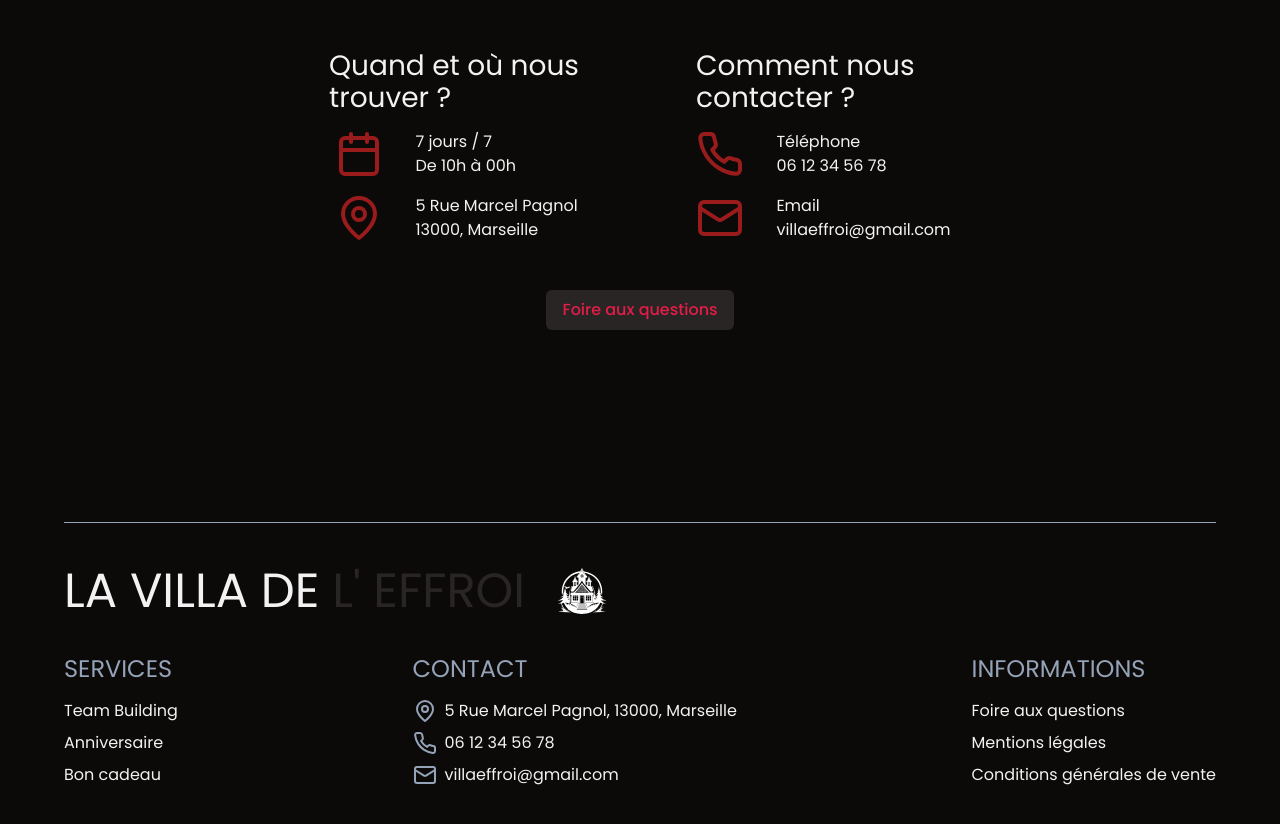
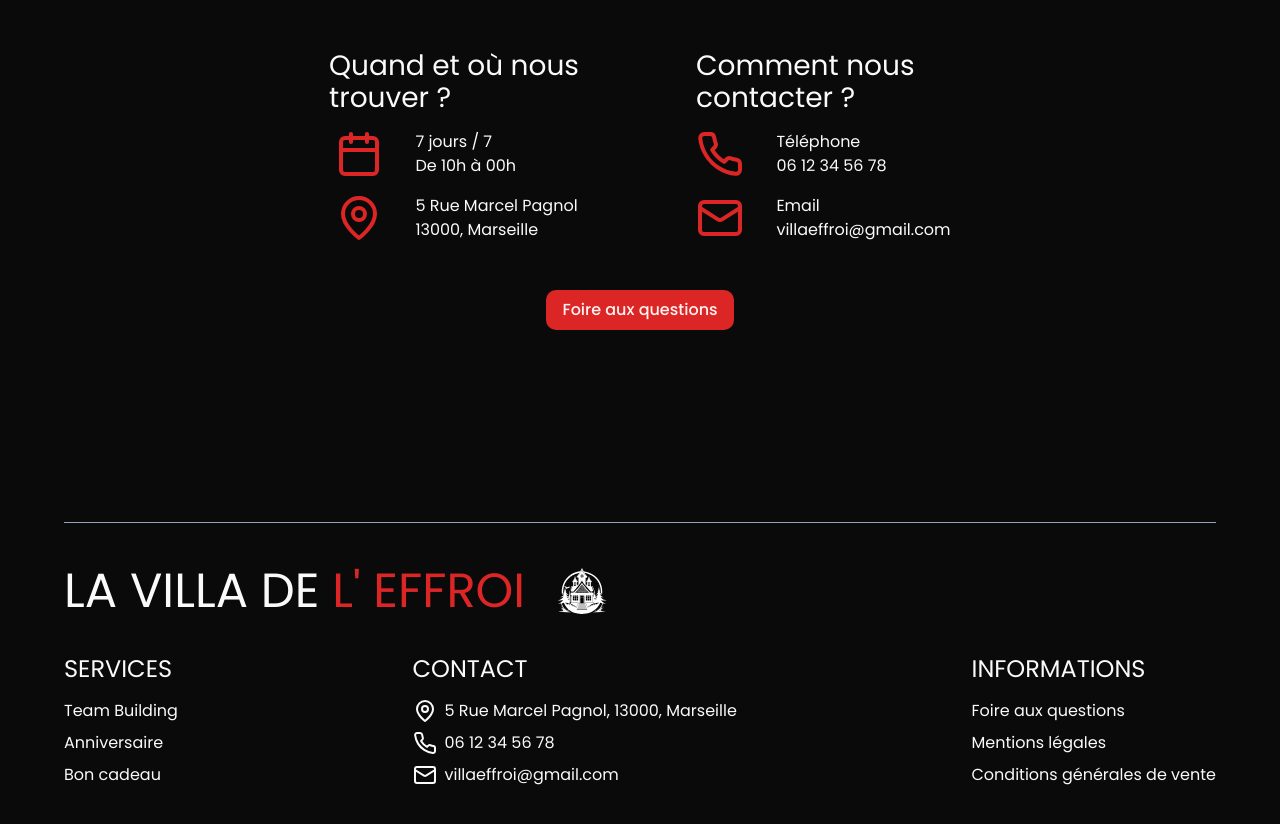
Before and after one commit to SebastienLaurentt/Escape-Game, a Next.js app: page /contact in a window 1280 px wide. Shown: the part 480-1304 px from the top of the page. Built offline with nearby package versions, Linux system fonts and the light colour scheme.

Commit message:
update shad cn theme

```diff
--- a/app/(root)/experiences/page.tsx
+++ b/app/(root)/experiences/page.tsx
@@ -75,7 +75,7 @@ const Experiences = () => {
               <span className="md:text-lg xl:text-md">
                 Vous avez choisi l&apos;expérience{" "}
               </span>
-              <span className="text-3xl font-bold uppercase text-accent xl:text-5xl">
+              <span className="text-3xl font-bold uppercase text-primary xl:text-5xl">
                 {selectedCard}
               </span>
             </div>
--- a/app/globals.css
+++ b/app/globals.css
@@ -4,35 +4,35 @@
 
 @layer base {
   :root {
-    --background: 20 14.3% 4.1%;
-    --foreground: 0 0% 95%;
+    --background: 0 0% 3.9%;
+    --foreground: 0 0% 98%;
 
-    --card: 24 9.8% 10%;
-    --card-foreground: 0 0% 95%;
+    --card: 0 0% 3.9%;
+    --card-foreground: 0 0% 98%;
 
-    --popover: 0 0% 9%;
-    --popover-foreground: 0 0% 95%;
+    --popover: 0 0% 3.9%;
+    --popover-foreground: 0 0% 98%;
 
-    --primary: 346.8 77.2% 49.8%;
-    --primary-foreground: 355.7 100% 97.3%;
+    --primary: 0 72.2% 50.6%;
+    --primary-foreground: 0 85.7% 97.3%;
 
-    --secondary: 240 3.7% 15.9%;
+    --secondary: 0 0% 14.9%;
     --secondary-foreground: 0 0% 98%;
 
-    --muted: 0 0% 15%;
-    --muted-foreground: 240 5% 64.9%;
+    --muted: 0 0% 14.9%;
+    --muted-foreground: 0 0% 63.9%;
 
-    --accent: 12 6.5% 15.1%;
+    --accent: 0 0% 14.9%;
     --accent-foreground: 0 0% 98%;
 
     --destructive: 0 62.8% 30.6%;
-    --destructive-foreground: 0 85.7% 97.3%;
+    --destructive-foreground: 0 0% 98%;
 
-    --border: 240 3.7% 15.9%;
-    --input: 240 3.7% 15.9%;
-    --ring: 346.8 77.2% 49.8%;
+    --border: 0 0% 14.9%;
+    --input: 0 0% 14.9%;
+    --ring: 0 72.2% 50.6%;
 
-    --radius: 0.5rem;
+    --radius: 0.75rem;
   }
 }
 
--- a/components/shared/ExperienceCard.tsx
+++ b/components/shared/ExperienceCard.tsx
@@ -47,7 +47,7 @@ const ExperienceCard = ({
           </span>
           <span className="flex flex-row items-center gap-x-1 md:text-md xl:text-sm">
             dès
-            <span className="text-xl font-semibold italic text-accent md:text-3xl ">
+            <span className="text-xl font-semibold italic text-primary md:text-3xl ">
               {price}
             </span>
             / personne
@@ -74,7 +74,7 @@ const ExperienceCard = ({
         {/* Selected */}
         <div className="absolute right-4 top-4 flex flex-row gap-x-1">
           {isSelected ? (
-            <span className="rounded-xl bg-accent px-2 py-1">
+            <span className="rounded-xl bg-primary px-2 py-1">
               Votre Sélection
             </span>
           ) : null}
--- a/components/shared/Footer.tsx
+++ b/components/shared/Footer.tsx
@@ -9,7 +9,7 @@ const Footer = () => {
       <div className=" flex flex-col justify-between border-t border-slate-400 pt-4 text-xs  md:text-sm lg:py-8">
         <div className="mb-6 flex flex-row items-center md:gap-x-4 lg:gap-x-8">
           <span className=" text-2xl uppercase md:text-3xl xl:text-4xl">
-            La Villa de <span className="text-accent">l&apos; Effroi</span>
+            La Villa de <span className="text-primary">l&apos; Effroi</span>
           </span>
           <Image
             src={logo}
@@ -22,36 +22,36 @@ const Footer = () => {
 
         <div className="gap-x-2 md:flex md:flex-row md:justify-between ">
           <div className="mb-6">
-            <span className="text-lg uppercase text-slate-400">Services </span>
+            <span className="text-lg uppercase ">Services </span>
             <div className="mt-3 flex flex-col gap-y-2 text-sm">
-              <Link href="/faq" className="xl:hover:text-accent">
+              <Link href="/faq" className="xl:hover:text-primary">
                 Team Building{" "}
               </Link>
-              <Link href="/faq" className="xl:hover:text-accent">
+              <Link href="/faq" className="xl:hover:text-primary">
                 Anniversaire
               </Link>
-              <Link href="/faq" className="xl:hover:text-accent">
+              <Link href="/faq" className="xl:hover:text-primary">
                 Bon cadeau
               </Link>
             </div>
           </div>
           <div className="mb-6">
-            <span className="text-lg  uppercase text-slate-400">Contact </span>
+            <span className="text-lg  uppercase ">Contact </span>
             <div className="mt-3 flex flex-col gap-y-2 text-sm">
               <span className="flex flex-row items-center gap-x-2">
-                <span className="text-slate-400">
+                <span>
                   <MapPin />
                 </span>
                 5 Rue Marcel Pagnol, 13000, Marseille
               </span>
               <span className="flex flex-row items-center gap-x-2">
-                <span className="text-slate-400">
+                <span >
                   <Phone />
                 </span>
                 06 12 34 56 78
               </span>
               <span className="flex flex-row items-center gap-x-2">
-                <span className="text-slate-400">
+                <span >
                   <Mail />
                 </span>
                 villaeffroi@gmail.com
@@ -59,17 +59,17 @@ const Footer = () => {
             </div>
           </div>
           <div className="mb-6">
-            <span className="text-lg  uppercase text-slate-400">
+            <span className="text-lg  uppercase ">
               Informations
             </span>
             <div className="mt-3 flex flex-col gap-y-2 text-sm">
-              <Link href="/faq" aria-label="Aller à la page de la foire aux questions" className="xl:hover:text-accent">
+              <Link href="/faq" aria-label="Aller à la page de la foire aux questions" className="xl:hover:text-primary">
                 Foire aux questions
               </Link>
-              <Link href="/mentions" aria-label="Aller à la page des mentions légales" className="xl:hover:text-accent">
+              <Link href="/mentions" aria-label="Aller à la page des mentions légales" className="xl:hover:text-primary">
                 Mentions légales
               </Link>
-              <Link href="/cgv" aria-label="Aller à la page des conditions générales de ventes" className="xl:hover:text-accent">
+              <Link href="/cgv" aria-label="Aller à la page des conditions générales de ventes" className="xl:hover:text-primary">
                 Conditions générales de vente
               </Link>
             </div>
--- a/components/shared/Header.tsx
+++ b/components/shared/Header.tsx
@@ -38,7 +38,7 @@ const Header = () => {
                   href={link.href}
                   aria-label={link.ariaLabel}
                   className={
-                    "xl:hover:text-accent" + (pathname === link.href ? "" : "")
+                    "xl:hover:text-primary" + (pathname === link.href ? "" : "")
                   }
                 >
                   {link.name}
--- a/components/shared/PriceCard.tsx
+++ b/components/shared/PriceCard.tsx
@@ -14,7 +14,7 @@ const PriceCard = ({ peopleNumber, price }: PriceCardProps) => {
       </div>
       <div className="flex flex-row">
         <span className="flex flex-row items-center gap-x-1 text-md md:text-lg">
-          <span className=" text-xl font-semibold italic text-accent md:text-2xl ">
+          <span className=" text-xl font-semibold italic text-primary md:text-2xl ">
             {price}
           </span>
           / personne
--- a/components/shared/SectionHeader.tsx
+++ b/components/shared/SectionHeader.tsx
@@ -15,7 +15,7 @@ const SectionHeader: React.FC<SectionHeaderProps> = ({
     <div className="mb-12 flex flex-col items-center text-center md:mb-16 ">
       <h2 className="flex flex-col">
         <span>{title}</span>{" "}
-        <span className="text-accent-foreground">{titleHighlight}</span>
+        <span className="text-primary">{titleHighlight}</span>
       </h2>
       <p>{titleDescription}</p>
     </div>
--- a/components/shared/Sections/Hero.tsx
+++ b/components/shared/Sections/Hero.tsx
@@ -35,7 +35,7 @@ const Hero = () => {
         classname="absolute z-10 flex flex-col items-center w-full xl:items-center  text-center"
       >
         <h1 className="uppercase">
-          La Villa de <span className="text-accent">l&apos;Effroi</span>
+          La Villa de <span className="text-primary">l&apos;Effroi</span>
         </h1>
         <p className="my-4 w-[250px]  md:w-[500px] md:text-lg lg:text-xl">
           Explorez la Villa de l&apos;Effroi. <br /> Échappez-vous avant
--- a/components/shared/Sections/Infos.tsx
+++ b/components/shared/Sections/Infos.tsx
@@ -1,8 +1,8 @@
 import { Button } from "@/components/ui/button";
+import { Calendar, Mail, MapPin, Phone } from "lucide-react";
 import Link from "next/link";
 import Section from "../Section";
 import SectionHeader from "../SectionHeader";
-import { Calendar, Mail, MapPin, Phone } from "lucide-react";
 
 const Infos = () => {
   return (
@@ -19,8 +19,8 @@ const Infos = () => {
           <div className="flex flex-col gap-y-4">
             {/* Opening hours */}
             <div className="flex flex-row gap-x-8  md:gap-y-2 ">
-              <div>
-                <Calendar size={48} color="#991b1b" />
+              <div className="text-primary">
+                <Calendar size={48} />
               </div>
               <div className="flex flex-col">
                 <span>7 jours / 7 </span>
@@ -30,8 +30,8 @@ const Infos = () => {
 
             {/* Address */}
             <div className="flex flex-row gap-x-8  md:gap-y-2 ">
-              <div>
-                <MapPin size={48} color="#991b1b" />
+              <div className="text-primary">
+                <MapPin size={48} />
               </div>
               <div className="flex flex-col">
                 <span>5 Rue Marcel Pagnol </span>
@@ -50,7 +50,10 @@ const Infos = () => {
           <div className="flex flex-col gap-y-4">
             {/* Phone */}
             <div className="flex flex-row  gap-x-8  md:gap-y-2 ">
-              <Phone size={48} color="#991b1b" />
+              <div className="text-primary">
+                <Phone size={48} />
+              </div>
+
               <div className="flex flex-col">
                 <span>Téléphone</span>
                 <span>06 12 34 56 78</span>
@@ -59,7 +62,10 @@ const Infos = () => {
 
             {/* Email */}
             <div className="flex flex-row  gap-x-8 md:gap-y-2">
-              <Mail size={48} color="#991b1b" />
+              <div className="text-primary">
+                <Mail size={48} />
+              </div>
+
               <div className="flex flex-col">
                 <span>Email</span>
                 <span>villaeffroi@gmail.com</span>
--- a/components/shared/SocialIcons.tsx
+++ b/components/shared/SocialIcons.tsx
@@ -11,12 +11,12 @@ const SocialIcons = ({id, classname}: SocialIconsPropos) => {
     <div id={id} className={`flex flex-row justify-center  ${classname}`}>
       <button aria-label="Allez à la page Instagram de la Villa de l'Effroi">
         <Link href="https://www.instagram.com/" target="_blank">
-          <Instagram className="  size-8 md:size-10 xl:size-6  xl:hover:text-accent" />
+          <Instagram className="  size-8 md:size-10 xl:size-6  xl:hover:text-primary" />
         </Link>
       </button>
       <button aria-label="Allez à la page Facebook de la Villa de l'Effroi">
         <Link href="https://www.facebook.com/" target="_blank">
-          <Facebook className="size-8 md:size-10 xl:size-6 xl:hover:text-accent" />
+          <Facebook className="size-8 md:size-10 xl:size-6 xl:hover:text-primary" />
         </Link>
       </button>
     </div>
--- a/components/ui/button.tsx
+++ b/components/ui/button.tsx
@@ -9,7 +9,7 @@ const buttonVariants = cva(
   {
     variants: {
       variant: {
-        default: "bg-accent text-primary hover:bg-primary hover:text-secondary-foreground",
+        default: "bg-primary text-primary-foreground hover:bg-primary/90",
         destructive:
           "bg-destructive text-destructive-foreground hover:bg-destructive/90",
         outline:
```
